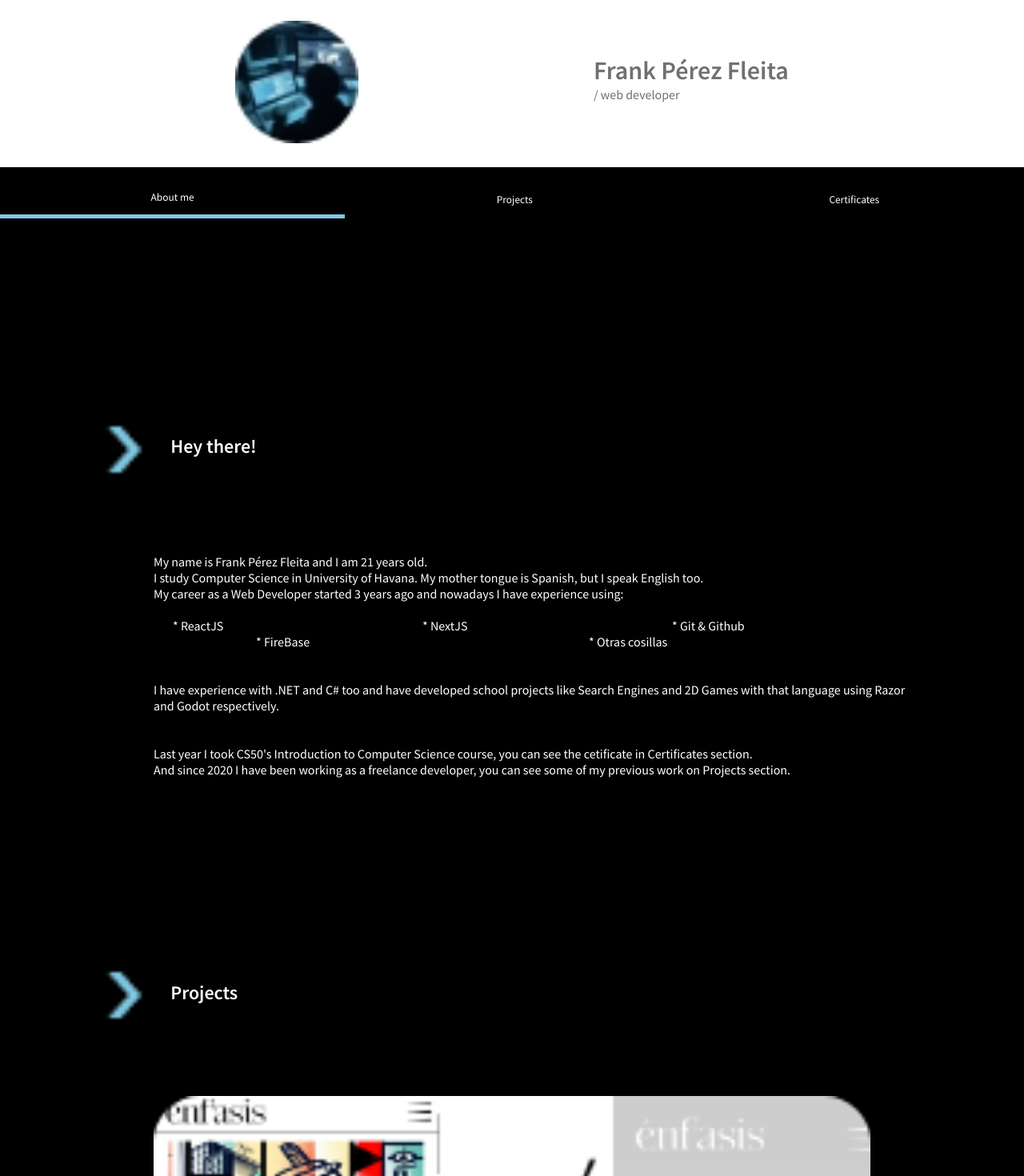
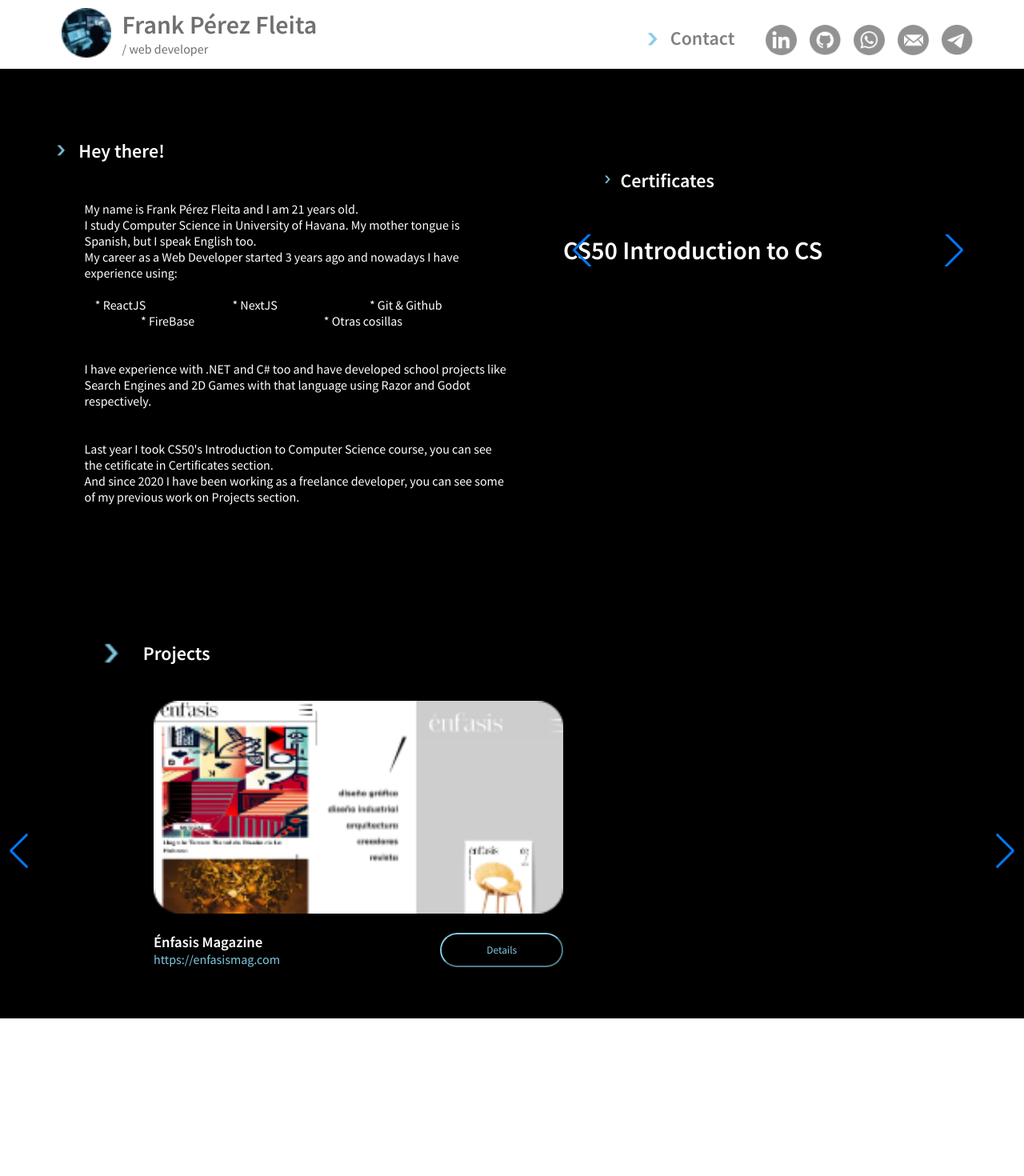
Before and after one commit to frankperez-github/frankperezfleita, a React (Create React App) app: page /Projects in a window 1280 px wide. Shown: the top 1470 px of the page at 80% size. After the commit the page ends 1273 px from the top, so only its background shows below. Built offline with nearby package versions, Linux system fonts and the light colour scheme.

Commit message:
home page desktop version

```diff
--- a/src/App.css
+++ b/src/App.css
@@ -164,6 +164,132 @@
 {
   margin-top: 25%;
 }
+.desktop
+{
+  display: none;
+}
+.mobile
+{
+  display: block;
+}
+
+@media(min-width: 501px)
+{
+  .homePage
+  {
+    display: flex;
+    justify-content: space-around;
+    width: 100%;
+    flex-wrap: wrap;
+  }
+  .Information
+  {
+    width: 55%;
+  }
+  .CertificatesCarr
+  {
+    padding-right: 5%;
+    margin-top: 5%;
+    width: 40%;
+  }
+  .CertifTitle
+  {
+    margin-bottom: 10%;
+  }
+  .ProjectsPreview
+  {
+    width: 100%;
+  }
+  .mobile
+  {
+    display: none;
+  }
+  .desktop
+  {
+    display: block;
+  }
+  .navBar
+  {
+    display: none;
+  }
+  .headerInfo
+  {
+    justify-content: space-between;
+    padding: 0.5% 5%;
+  }
+  .nameAndPic
+  {
+    justify-content: space-evenly;
+    padding: 0;
+    width: 30%;
+  }
+  .headerImage
+  {
+    width: 18%;
+    padding: 1% 0;
+  }
+  .ContactHeader
+  {
+    width: 45%;
+  }
+  .contactIcon
+  {
+    padding: 0;
+    padding-top: 7%;
+    width: 15%;
+  }
+  #Contact h2
+  {
+    color: gray ;
+    padding-top: 7%;
+    padding-left: 10%;
+  }
+  #Contact
+  {
+    width: 30%;
+    justify-content: space-around;
+    padding: 0;
+  }
+  #Contact img
+  {
+    width: 500%;
+  }
+  .titleText
+  {
+    padding-top: 2%;
+  }
+  .ContactSection
+  {
+    display: flex;
+    justify-content: right;
+    align-items: center;
+  }
+  .ProjectPreview
+  {
+    width: 40%;
+    padding-bottom: 5%;
+  }
+  .contactIcons
+  {
+    width: 50%;
+    display: flex;
+    justify-content: space-between;
+    padding: 0;
+    margin: 0;
+  }
+  .ContactHeader
+  {
+    color: black !important;
+  }
+  .arrow
+  {
+    width: 2%;
+  }
+  .ProjectPreview
+  {
+    max-width: 40% !important;
+  }
+}
 
 /* Media Queries */
 @media (max-width: 500px) {
--- /dev/null
+++ b/src/Components/ContactSection.jsx
@@ -0,0 +1,28 @@
+import Title from '../Components/Title.jsx'
+function ContactSection()
+{
+    return(
+        <div className="ContactSection">
+                <Title title="Contact" className="contactTitleComp"/>
+
+                <div className="contactIcons">
+                    <a href="https://www.linkedin.com/in/frank-p%C3%A9rez-fleita-480153212/" className="contactIcon">
+                        <img height="100%" width="100%" src="LinkedIn.png" alt="" />
+                    </a>
+                    <a href="https://github.com/frankperez-github" className="contactIcon">
+                        <img height="100%" width="100%" src="Github.png" alt="" />
+                    </a>
+                    <a href="https://wa.me/+5353103058" className="contactIcon">
+                        <img height="100%" width="100%" src="WhatsApp.png" alt="" />
+                    </a>
+                    <a href="mailto:fp848584@gmail.com" className="contactIcon">
+                        <img height="100%" width="100%" src="Mail.png" alt="" />
+                    </a>
+                    <a href="https://t.me/frankperez24" className="contactIcon">
+                        <img height="100%" width="100%" src="Telegram.png" alt="" />
+                    </a>
+                </div>
+            </div>
+    );
+}
+export default ContactSection;
--- a/src/Components/Header.jsx
+++ b/src/Components/Header.jsx
@@ -1,3 +1,5 @@
+import ContactSection from "./ContactSection";
+
 function Header({route, changeRoute})
 {
     function handleSelection(e)
@@ -8,6 +10,8 @@ function Header({route, changeRoute})
 
         <header>
             <div className="headerInfo">
+                <div className="nameAndPic headerInfo">
+
                     <div className="headerImage">
                         <img src="/logo.jpg" alt="logo" width="100%"
                         height="100%"/>
@@ -19,17 +23,22 @@ function Header({route, changeRoute})
                     </div>
                 </div>
 
+                <div className="ContactHeader desktop">
+                    <ContactSection />
+                </div>
+            </div>
+
             <div className="navBar">
 
-                <button onClick={()=>handleSelection("About")} className={route=="About" ? "navbar-item selected" : "navbar-item"}>
+                <button onClick={()=>handleSelection("About")} className={route==="About" ? "navbar-item selected" : "navbar-item"}>
                     About me
                 </button>
 
-                <button onClick={()=>handleSelection("Projects")} className={route=="Projects" ? "navbar-item selected" : "navbar-item"}>
+                <button onClick={()=>handleSelection("Projects")} className={route==="Projects" ? "navbar-item selected" : "navbar-item"}>
                     Projects
                 </button>
 
-                <button onClick={()=>handleSelection("Certificates")} className={route=="Certificates" ? "navbar-item selected" : "navbar-item"}>
+                <button onClick={()=>handleSelection("Certificates")} className={route==="Certificates" ? "navbar-item selected" : "navbar-item"}>
                     Certificates
                 </button>
 
--- a/src/Components/ProjectPreview.jsx
+++ b/src/Components/ProjectPreview.jsx
@@ -13,7 +13,7 @@ function ProjectPreview({changeRoute, projectImage, projectName, projectLink})
                     <a className="projectLink" href={projectLink}>{projectLink}</a>
                 </div>
 
-                <button onClick={()=>{changeRoute("Projects")}} className="siteButton">Ver detalles</button>
+                <button onClick={()=>{changeRoute("Projects")}} className="siteButton">Details</button>
             </div>
         </div>
     );
--- a/src/Components/Title.jsx
+++ b/src/Components/Title.jsx
@@ -1,6 +1,6 @@
 function Title({title}) {
     return(
-        <div className="titleComponent">
+        <div className="titleComponent" id={title}>
             <div className="arrow">
                 <img src="/arrow.png" alt="arrow" height="100%" width="100%"/>
             </div>
--- a/src/pages/AboutMe.jsx
+++ b/src/pages/AboutMe.jsx
@@ -5,12 +5,13 @@ import { Navigation, Autoplay } from "swiper";
 import ProjectPreview from '../Components/ProjectPreview.jsx';
 import Text from '../Components/Text.jsx';
 import Title from '../Components/Title.jsx'
+import ContactSection from "../Components/ContactSection.jsx";
 
 function AboutMe({changeRoute, projects}) {
 
     return(
 
-        <div className="blackBack">
+        <div className="blackBack homePage">
             <div className="Information">
                 <Title title="Hey there!"/>
 
@@ -50,11 +51,23 @@ function AboutMe({changeRoute, projects}) {
                 </Text>
             </div>
 
+            <div className="CertificatesCarr">
+                <div className="CertifTitle">
+                    <Title title="Certificates"/>
+                </div>
+                <Swiper loop={true} autoplay={{ delay: 4000 }} modules={[Navigation, Autoplay]} navigation={true} className="mySwiper">
+                        <SwiperSlide >
+                            <h1>CS50 Introduction to CS</h1>
+                        </SwiperSlide>
+                </Swiper>
+
+            </div>
+
             <div className="ProjectsPreview">
 
                 <Title title="Projects"/>
 
-                <Swiper loop={true} autoplay={{ delay: 5000 }} modules={[Navigation, Autoplay]} navigation={true} className="mySwiper">
+                <Swiper loop={true} autoplay={{ delay: 5000 }} modules={[Navigation, Autoplay]} navigation={true} className="mySwiper projectsSwiper">
                     {projects.map((project) => (
                         <SwiperSlide key={project.id}>
                             <ProjectPreview
@@ -69,26 +82,9 @@ function AboutMe({changeRoute, projects}) {
 
             </div>
 
-            <div className="ContactPreview">
-                <Title title="Contact"/>
-
-                <div className="contactIcons">
-                    <a href="https://www.linkedin.com/in/frank-p%C3%A9rez-fleita-480153212/" className="contactIcon">
-                        <img height="100%" width="100%" src="LinkedIn.png" alt="" />
-                    </a>
-                    <a href="https://github.com/frankperez-github" className="contactIcon">
-                        <img height="100%" width="100%" src="Github.png" alt="" />
-                    </a>
-                    <a href="https://wa.me/+5353103058" className="contactIcon">
-                        <img height="100%" width="100%" src="WhatsApp.png" alt="" />
-                    </a>
-                    <a href="mailto:fp848584@gmail.com" className="contactIcon">
-                        <img height="100%" width="100%" src="Mail.png" alt="" />
-                    </a>
-                    <a href="https://t.me/frankperez24" className="contactIcon">
-                        <img height="100%" width="100%" src="Telegram.png" alt="" />
-                    </a>
-                </div>
+            {/* Contact Section (Visible only in mobile mode)*/}
+            <div className="mobile">
+                <ContactSection />
             </div>
 
         </div>
```
Also changed, not shown: src/Pages/AboutMe.jsx (+18 -22 lines). Lines whose indentation alone changed are shown as unchanged.
